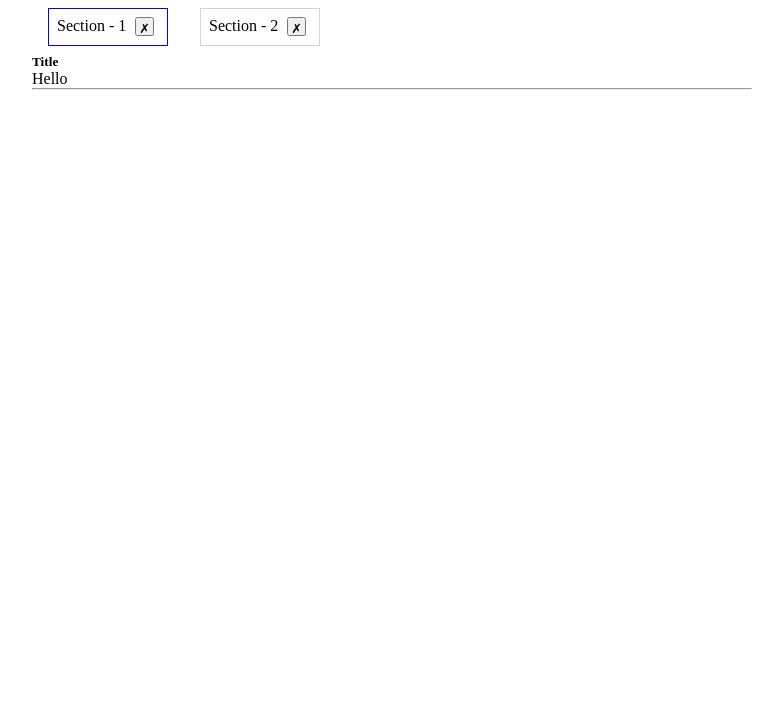
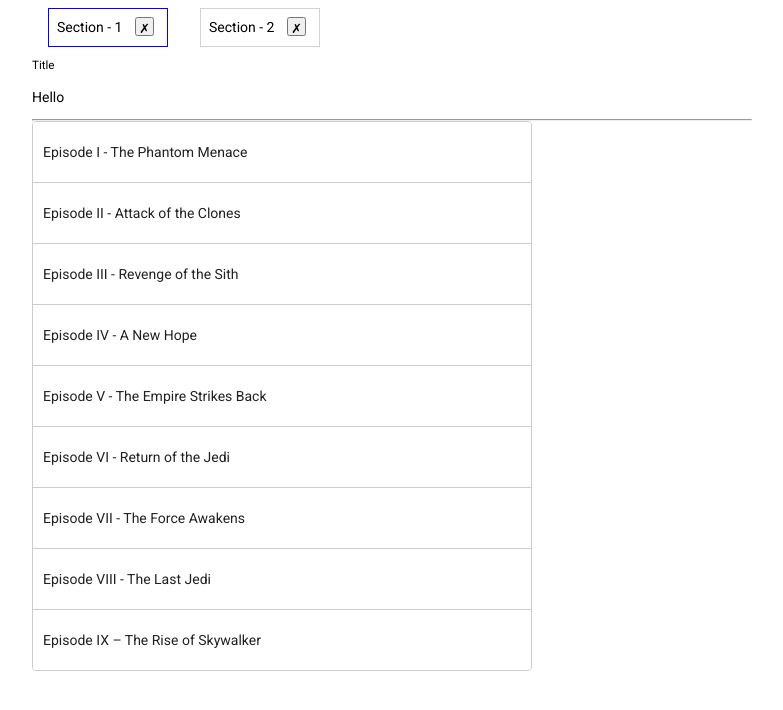
Before and after one commit to LazyCROW21/form-creator, an Angular app: page / in a window 1280 px wide. Shown: the top 710 px of the page, without its empty margins (248-1031 px from the left). Built offline with nearby package versions, Linux system fonts and the light colour scheme.

Commit message:
drag and drop added

```diff
--- a/angular.json
+++ b/angular.json
@@ -23,6 +23,7 @@
               "src/assets"
             ],
             "styles": [
+              "./node_modules/@angular/material/prebuilt-themes/indigo-pink.css",
               "src/styles.css"
             ],
             "scripts": []
@@ -90,6 +91,7 @@
               "src/assets"
             ],
             "styles": [
+              "./node_modules/@angular/material/prebuilt-themes/indigo-pink.css",
               "src/styles.css"
             ],
             "scripts": []
--- a/package.json
+++ b/package.json
@@ -11,10 +11,12 @@
   "private": true,
   "dependencies": {
     "@angular/animations": "^14.0.0",
+    "@angular/cdk": "^14.0.4",
     "@angular/common": "^14.0.0",
     "@angular/compiler": "^14.0.0",
     "@angular/core": "^14.0.0",
     "@angular/forms": "^14.0.0",
+    "@angular/material": "^14.0.4",
     "@angular/platform-browser": "^14.0.0",
     "@angular/platform-browser-dynamic": "^14.0.0",
     "@angular/router": "^14.0.0",
--- a/src/app/app.component.css
+++ b/src/app/app.component.css
@@ -3,7 +3,57 @@
     margin: 0;
     box-sizing: border-box;
 }
+
 .container {
     max-width: 720px;
     margin: auto;
 }
+
+.example-list {
+    width: 500px;
+    max-width: 100%;
+    border: solid 1px #ccc;
+    min-height: 60px;
+    display: block;
+    background: white;
+    border-radius: 4px;
+    overflow: hidden;
+}
+
+.example-box {
+    padding: 20px 10px;
+    border-bottom: solid 1px #ccc;
+    color: rgba(0, 0, 0, 0.87);
+    display: flex;
+    flex-direction: row;
+    align-items: center;
+    justify-content: space-between;
+    box-sizing: border-box;
+    cursor: move;
+    background: white;
+    font-size: 14px;
+}
+
+.cdk-drag-preview {
+    box-sizing: border-box;
+    border-radius: 4px;
+    box-shadow: 0 5px 5px -3px rgba(0, 0, 0, 0.2),
+        0 8px 10px 1px rgba(0, 0, 0, 0.14),
+        0 3px 14px 2px rgba(0, 0, 0, 0.12);
+}
+
+.cdk-drag-placeholder {
+    opacity: 0;
+}
+
+.cdk-drag-animating {
+    transition: transform 250ms cubic-bezier(0, 0, 0.2, 1);
+}
+
+.example-box:last-child {
+    border: none;
+}
+
+.example-list.cdk-drop-list-dragging .example-box:not(.cdk-drag-placeholder) {
+    transition: transform 250ms cubic-bezier(0, 0, 0.2, 1);
+}
--- a/src/app/app.component.html
+++ b/src/app/app.component.html
@@ -1,4 +1,7 @@
 <div class="container">
   <app-form-section-nav></app-form-section-nav>
   <app-form-section></app-form-section>
+  <div cdkDropList class="example-list" (cdkDropListDropped)="drop($event)">
+    <div class="example-box" *ngFor="let movie of movies" cdkDrag>{{ movie }}</div>
+  </div>
 </div>
--- a/src/app/app.component.ts
+++ b/src/app/app.component.ts
@@ -1,4 +1,5 @@
 import { Component, ViewEncapsulation } from '@angular/core';
+import { CdkDragDrop, moveItemInArray } from '@angular/cdk/drag-drop';
 
 @Component({
   selector: 'app-root',
@@ -8,4 +9,19 @@
 })
 export class AppComponent {
   title = 'form-creator';
+  movies = [
+    'Episode I - The Phantom Menace',
+    'Episode II - Attack of the Clones',
+    'Episode III - Revenge of the Sith',
+    'Episode IV - A New Hope',
+    'Episode V - The Empire Strikes Back',
+    'Episode VI - Return of the Jedi',
+    'Episode VII - The Force Awakens',
+    'Episode VIII - The Last Jedi',
+    'Episode IX – The Rise of Skywalker',
+  ];
+
+  drop(event: any) {
+    moveItemInArray(this.movies, event.previousIndex, event.currentIndex);
+  }
 }
--- a/src/app/app.module.ts
+++ b/src/app/app.module.ts
@@ -4,6 +4,8 @@
 import { AppComponent } from './app.component';
 import { FormSectionNavComponent } from './form-section-nav/form-section-nav.component';
 import { FormSectionComponent } from './form-section/form-section.component';
+import { BrowserAnimationsModule } from '@angular/platform-browser/animations';
+import { DragDropModule } from '@angular/cdk/drag-drop';
 
 @NgModule({
   declarations: [
@@ -12,7 +14,9 @@
     FormSectionComponent
   ],
   imports: [
-    BrowserModule
+    BrowserModule,
+    BrowserAnimationsModule,
+    DragDropModule
   ],
   providers: [],
   bootstrap: [AppComponent]
--- a/src/index.html
+++ b/src/index.html
@@ -6,8 +6,11 @@
   <base href="/">
   <meta name="viewport" content="width=device-width, initial-scale=1">
   <link rel="icon" type="image/x-icon" href="favicon.ico">
+  <link rel="preconnect" href="https://fonts.gstatic.com">
+  <link href="https://fonts.googleapis.com/css2?family=Roboto:wght@300;400;500&display=swap" rel="stylesheet">
+  <link href="https://fonts.googleapis.com/icon?family=Material+Icons" rel="stylesheet">
 </head>
-<body>
+<body class="mat-typography">
   <app-root></app-root>
 </body>
 </html>
--- a/src/styles.css
+++ b/src/styles.css
@@ -1 +1,4 @@
 /* You can add global styles to this file, and also import other style files */
+
+html, body { height: 100%; }
+body { margin: 0; font-family: Roboto, "Helvetica Neue", sans-serif; }
```
Also changed, not shown: 1 other file (tests, documents, lock files or other folders).
